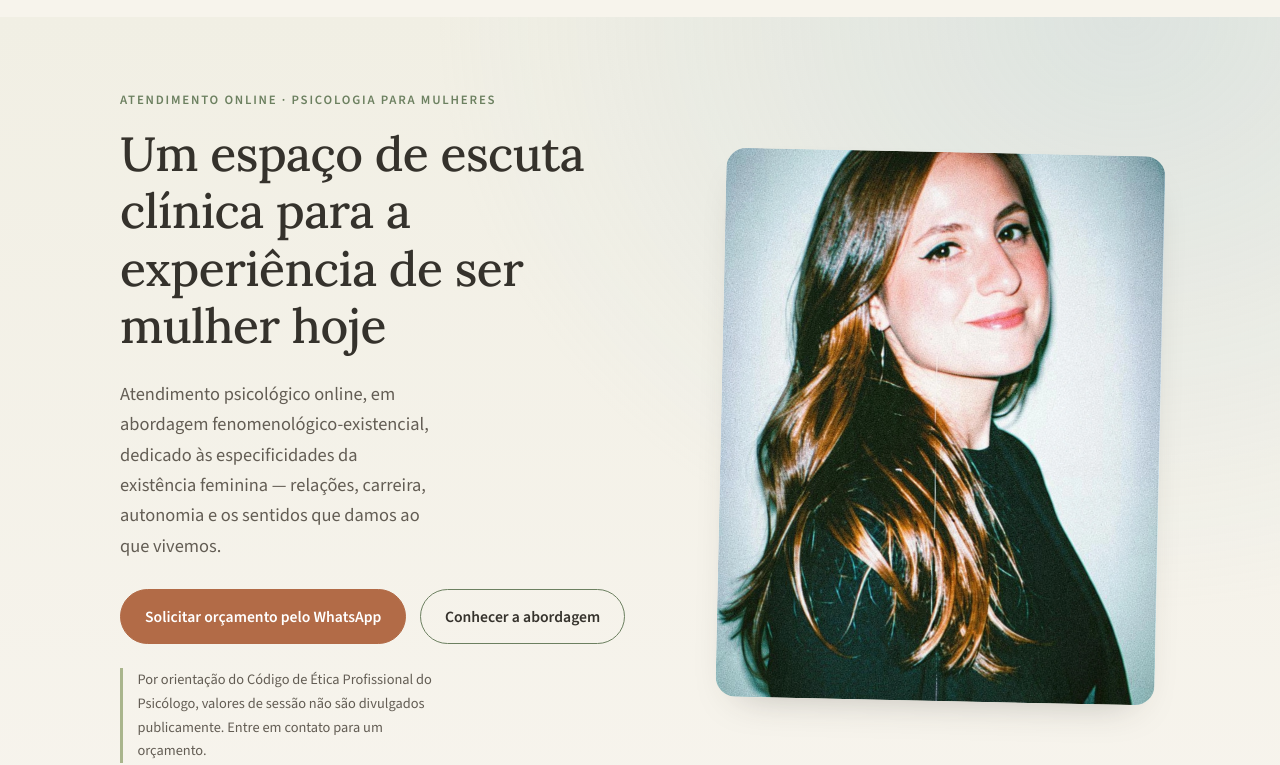
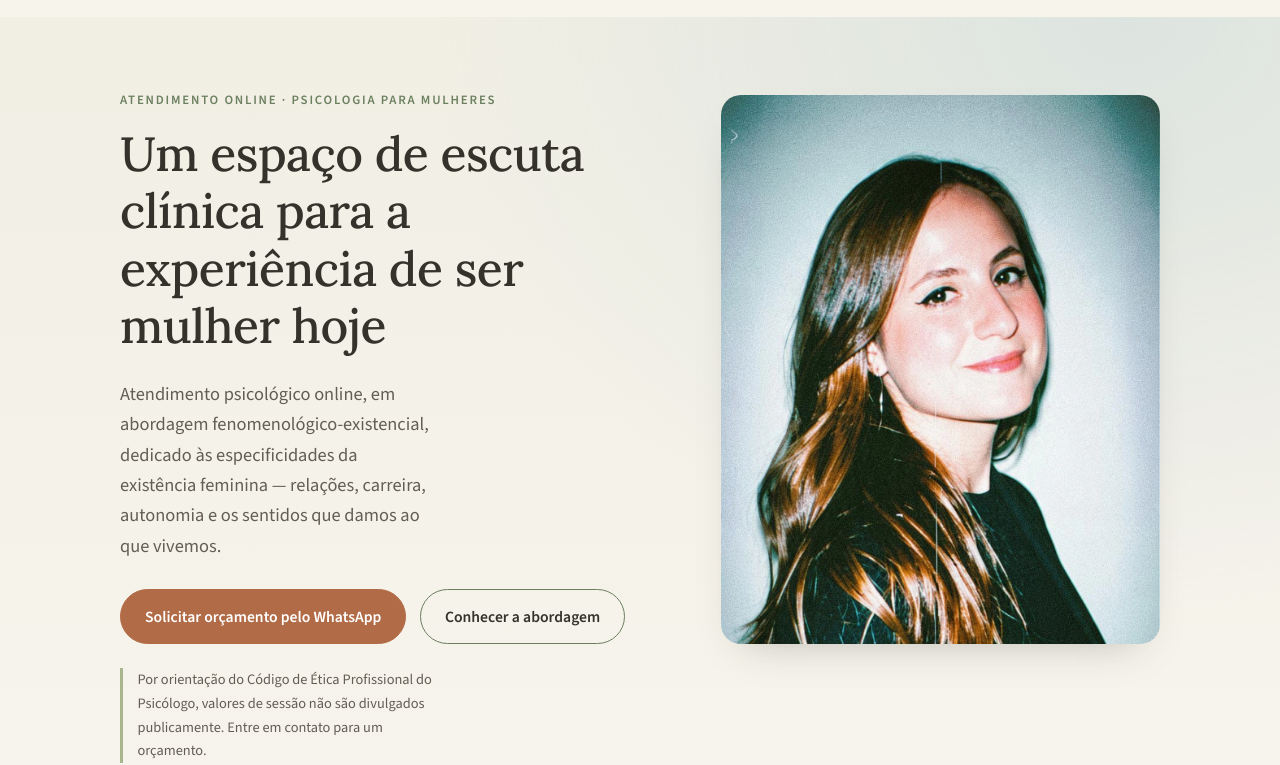
Before and after one commit to gabriela-castroPSI/Site-Gabriela-Castro---Psicologia-, a plain HTML site: page index.html in a window 1280 px wide. Shown: the part 60-825 px from the top of the page. Drawn offline with nearby package versions, Linux system fonts and the light colour scheme.

Commit message:
Alinha a foto do hero (remove inclinacao, alinha ao topo)

```diff
--- a/styles.css
+++ b/styles.css
@@ -154,7 +154,7 @@ p { margin: 0 0 1rem; }
 }
 .hero-inner {
   display: grid; grid-template-columns: 1.1fr 0.9fr; gap: clamp(2rem, 5vw, 4rem);
-  align-items: center;
+  align-items: start;
 }
 .hero-text .lead {
   font-size: 1.15rem; color: var(--muted); max-width: 34ch; margin-bottom: 1.75rem;
@@ -165,10 +165,9 @@ p { margin: 0 0 1rem; }
   padding-left: 0.9rem; border-left: 3px solid var(--olive);
 }
 .hero-figure {
-  margin: 0; border-radius: 20px; overflow: hidden; box-shadow: var(--shadow);
-  transform: rotate(1.2deg);
+  margin: 0.35rem 0 0; border-radius: 20px; overflow: hidden; box-shadow: var(--shadow);
 }
-.hero-figure img { width: 100%; height: 100%; object-fit: cover; aspect-ratio: 4 / 5; }
+.hero-figure img { width: 100%; height: 100%; object-fit: cover; object-position: center top; aspect-ratio: 4 / 5; }
 
 /* ---------- Sections ---------- */
 .section { padding: clamp(3rem, 7vw, 5.5rem) 0; }
```
